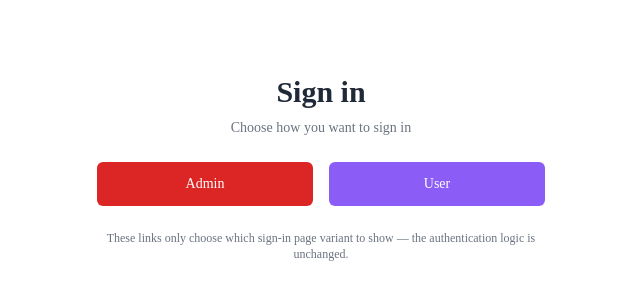
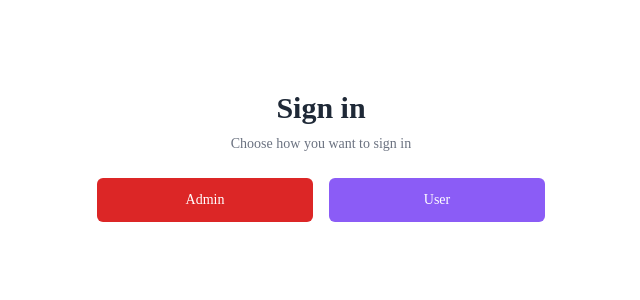
Before and after one commit to dakshs112/Product-catalogue-and-Orders-E-Commerce-, a Next.js app: page /auth/login in a window 1280 px wide. Shown: the part 232-532 px from the top of the page, without its empty margins (319-959 px from the left). Built offline with nearby package versions, Linux system fonts and the light colour scheme; no server answers.

Commit message:
the Final Commit Jai Hind

```diff
--- a/app/auth/login/page.tsx
+++ b/app/auth/login/page.tsx
@@ -47,7 +47,7 @@ export default async function LoginSelectionPage() {
         </div>
 
         <p className="text-xs text-muted-foreground text-center">
-          These links only choose which sign-in page variant to show — the authentication logic is unchanged.
+
         </p>
       </div>
     </div>
```
